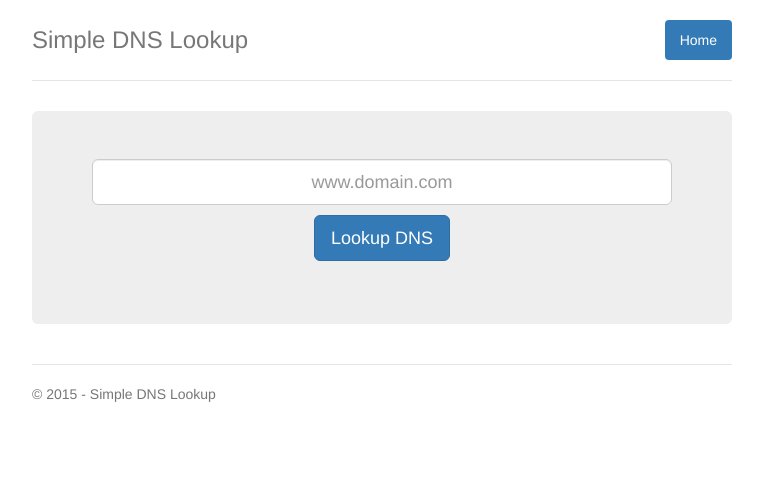
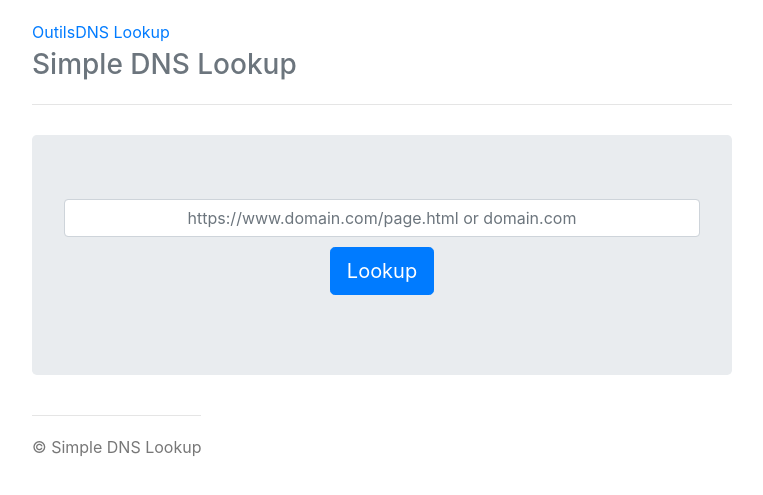
Before and after one commit to iSurcouf/Simple-DNS-Lookup, a PHP site: page /dns-lookup in a window 1280 px wide. Shown: the top 495 px of the page, without its empty margins (258-1021 px from the left). Run offline with PHP 8.4, Linux system fonts and the light colour scheme; data that the repository does not hold is empty; some libraries are stand-ins or nearby versions.

Commit message:
Update dns-lookup.php

```diff
--- a/dns-lookup.php
+++ b/dns-lookup.php
@@ -7,15 +7,15 @@
         <!-- The above 3 meta tags *must* come first in the head; any other head content must come *after* these tags -->
         <meta name="description" content="">
         <meta name="author" content="HQWEB">
-    <link rel="icon" href="/favicon.ico">
+        <link rel="icon" href="https://www.hqweb.com/images/favicon.ico">
 
         <title>Simple DNS Lookup</title>
 
         <!-- Bootstrap core CSS -->
-    <link href="https://maxcdn.bootstrapcdn.com/bootstrap/3.3.6/css/bootstrap.min.css" rel="stylesheet">
+        <link href="css/bootstrap.min.css" rel="stylesheet">
 
         <!-- Custom styles for this template -->
-    <link href="style.css" rel="stylesheet">
+        <link href="css/style.css" rel="stylesheet">
 
         <!-- HTML5 shim and Respond.js for IE8 support of HTML5 elements and media queries -->
         <!--[if lt IE 9]>
@@ -23,16 +23,14 @@
         <script src="https://oss.maxcdn.com/respond/1.4.2/respond.min.js"></script>
         <![endif]-->
     </head>
+    <body>
+        <div class="container">
 
-  <body>
-
-
-
-<div class="container">
             <div class="header clearfix">
                 <nav>
                     <ul class="nav nav-pills pull-right">
-            <li role="presentation" class="active"><a href="/dnscheck">Home</a></li>
+                        <li role="presentation" ><a href="/">Outils</a></li>
+                        <li role="presentation" class="active"><a href="/dns-lookup">DNS Lookup</a></li>
                     </ul>
                 </nav>
                 <h3 class="text-muted">Simple DNS Lookup</h3>
@@ -41,8 +39,8 @@
             <div class="jumbotron">
                 <form action="" method="post">
                     <div class="form-group">
-				<input class="form-control input-lg text-center" name ="domain" type="text" placeholder="<?php if(isset($_POST['submit'])) { echo($_POST['domain']); }else{echo("www.domain.com");} ?>" requirerd>
-	        	<button type="submit" name="submit" class="btn btn-primary btn-lg">Lookup DNS</button>
+                        <input class="form-control input-lg text-center" name ="domain" type="text" placeholder="https://www.domain.com/page.html or domain.com" requirerd>
+                        <button type="submit" name="submit" class="btn btn-primary btn-lg">Lookup</button>
                     </div>
                 </form>
             </div>
@@ -51,10 +49,17 @@
 
                 <?php
 
+                $posted_domain = $_POST['domain'];
+                $parsed_url = parse_url($posted_domain);
                     if(isset($_POST['submit']))
                             {
-						$domain_regex = '/[a-z\d][a-z\-\d\.]+[a-z\d]/i';
-						$domain = $_POST['domain'];
+                                if (array_key_exists('host', $parsed_url)) {
+                                    $domain = $parsed_url['host'];
+                                }
+                                else {
+                                    $domain = $posted_domain;
+                                }
+
                                 $dns_a = dns_get_record($domain, DNS_A);
                                 $dns_ns = dns_get_record($domain, DNS_NS);
                                 $dns_mx = dns_get_record($domain, DNS_MX);
@@ -65,18 +70,24 @@
 
                 ?>
 
+                <h3>Result for <?php echo($domain); ?></h3>
+
                 <table class="table table-striped table-bordered table-responsive">
                     <thead class="bg-primary">
-					<td class="text-center">Record</td>
-					<td class="text-center">Class</td>
+                            <td class="text-center">Records</td>
                             <td class="text-center">TTL</td>
-					<td>Details for <?php echo($_POST['domain']); ?></td>
+                            <td>Entries</td>
                     </thead>
+
+                    <!-- A RECORD -->
                     <tr>
-				<td class="vert-align text-center"><h4><span class="label label-primary"><?php echo($dns_a[0]['type']); ?></span></h4></td>
-				<td class="vert-align text-center"><?php echo($dns_a[0]['class']); ?></td>
+                        <td class="vert-align text-center"><h4><span class="label label-primary">A</span></h4></td>
+                            <?php $result_a = empty($dns_a); if($result_a != null){ ?> <!-- IF NO RECORD -->
+                        <td class="vert-align text-center">NA</td>
+                        <td class="warning"><h4>No record</h4></td>
+                            <?php } else { ?> <!-- ELSE NO RECORD -->
                         <td class="vert-align text-center"><?php echo($dns_a[0]['ttl']); ?></td>
-				<td>
+                        <td class="success">
                             <?php
                             foreach($dns_a as $value)
                                 {
@@ -87,20 +98,19 @@
                                         </h4>
                         <?php } ?>
                         </td>
+                            <?php } ?> <!-- END NO RECORD -->
                     </tr>
-			<?php $result_aaaa = empty($dns_aaaa); if($result_aaaa != null){ ?>
-			<tr class = "warning">
-				<td class="vert-align text-center"><h4>AAAA</h4></td>
+                    <!-- A RECORD -->
+
+                    <!-- AAAA RECORD -->
+                    <tr>
+                        <td class="vert-align text-center"><h4><span class="label label-info">AAAA</span></h4></td>
+                            <?php $result_aaaa = empty($dns_aaaa); if($result_aaaa != null){ ?> <!-- IF NO RECORD -->
                         <td class="vert-align text-center">/</td>
-				<td class="vert-align text-center">/</td>
-				<td><h4>No AAAA record for this server (IPV6)</h4></td>
-			</tr>
-			<?php } else { ?>
-			<tr>
-				<td class="vert-align text-center"><h4><span class="label label-info"><?php echo($dns_aaaa[0]['type']); ?><?php echo($result_aaaa); ?></span></h4></td>
-				<td class="vert-align text-center"><?php echo($dns_aaaa[0]['class']); ?></td>
+                        <td class="warning"><h4>No record</h4></td>
+                            <?php } else { ?> <!-- ELSE NO RECORD -->
                         <td class="vert-align text-center"><?php echo($dns_aaaa[0]['ttl']); ?></td>
-				<td>
+                        <td class="success">
                             <?php
                             foreach($dns_aaaa as $value)
                                 {
@@ -109,13 +119,19 @@
                                     </h4>
                                     <?php } ?>
                         </td>
+                            <?php } ?> <!-- END NO RECORD -->
                     </tr>
-			<?php } ?>
+                    <!-- AAAA RECORD -->
+
+                    <!-- NS RECORD -->
                     <tr>
-				<td class="vert-align text-center"><h4><span class="label label-success"><?php echo($dns_ns[0]['type']); ?></span></h4></td>
-				<td class="vert-align text-center"><?php echo($dns_ns[0]['class']); ?></td>
+                        <td class="vert-align text-center"><h4><span class="label label-success">NS</span></h4></td>
+                            <?php $result_ns = empty($dns_ns); if($result_ns != null){ ?> <!-- IF NO RECORD -->
+                        <td class="vert-align text-center">/</td>
+                        <td class="warning"><h4>No record</h4></td>
+                            <?php } else { ?> <!-- ELSE NO RECORD -->
                         <td class="vert-align text-center"><?php echo($dns_ns[0]['ttl']); ?></td>
-				<td>
+                        <td class="success">
                             <?php
                             foreach($dns_ns as $value)
                                 {
@@ -125,12 +141,19 @@
                                     </h4>
                                     <?php } ?>
                         </td>
+                            <?php } ?> <!-- END NO RECORD -->
                     </tr>
+                    <!-- NS RECORD -->
+
+                    <!-- MX RECORD -->
                     <tr>
-				<td class="vert-align text-center"><h4><span class="label label-danger"><?php echo($dns_mx[0]['type']); ?></span></h4></td>
-				<td class="vert-align text-center"><?php echo($dns_mx[0]['class']); ?></td>
+                        <td class="vert-align text-center"><h4><span class="label label-danger">MX</span></h4></td>
+                            <?php $result_mx = empty($dns_mx); if($result_mx != null){ ?> <!-- IF NO RECORD -->
+                        <td class="vert-align text-center">NA</td>
+                        <td class="warning"><h4>No record</h4></td>
+                            <?php } else { ?> <!-- ELSE NO RECORD -->
                         <td class="vert-align text-center"><?php echo($dns_mx[0]['ttl']); ?></td>
-				<td>
+                        <td class="success">
                             <?php
                             foreach($dns_mx as $value)
                                 {
@@ -141,12 +164,19 @@
                                     </h4>
                                     <?php } ?>
                         </td>
+                            <?php } ?> <!-- END NO RECORD -->
                     </tr>
+                    <!-- MX RECORD -->
+
+                    <!-- SOA RECORD -->
                     <tr>
-				<td class="vert-align text-center"><h4><span class="label label-warning"><?php echo($dns_soa[0]['type']); ?></span></h4></td>
-				<td class="vert-align text-center"><?php echo($dns_soa[0]['class']); ?></td>
+                        <td class="vert-align text-center"><h4><span class="label label-warning">SOA</span></h4></td>
+                            <?php $result_soa = empty($dns_soa); if($result_soa != null){ ?> <!-- IF NO RECORD -->
+                        <td class="vert-align text-center">NA</td>
+                        <td class="warning"><h4>No record</h4></td>
+                            <?php } else { ?> <!-- ELSE NO RECORD -->
                         <td class="vert-align text-center"><?php echo($dns_soa[0]['ttl']); ?></td>
-				<td>
+                        <td class="success">
                                 <h4>Email : <?php $email = explode(".", $dns_soa[0]['rname']); echo($email[0].'@'.$email[1].'.'.$email[2]); ?></h4>
                                 <h4>Serial : <?php echo($dns_soa[0]['serial']); ?></h4>
                                 <h4>Refresh : <?php echo($dns_soa[0]['refresh']); ?></h4>
@@ -154,33 +184,39 @@
                                 <h4>Expire : <?php echo($dns_soa[0]['expire']); ?></h4>
                                 <h4>Minimum TTL : <?php echo($dns_soa[0]['minimum-ttl']); ?></h4>
                         </td>
+                            <?php } ?> <!-- END NO RECORD -->
                     </tr>
+                    <!-- SOA RECORD -->
+
+                    <!-- TXT RECORD -->
                     <tr>
-				<td class="vert-align text-center"><h4><span class="label label-default"><?php echo($dns_txt[0]['type']); ?></span></h4></td>
-				<td class="vert-align text-center"><?php echo($dns_txt[0]['class']); ?></td>
+                        <td class="vert-align text-center"><h4><span class="label label-default">TXT</span></h4></td>
+                            <?php $result_txt = empty($dns_txt); if($result_txt != null){ ?> <!-- IF NO RECORD -->
+                        <td class="vert-align text-center">NA</td>
+                        <td class="warning"><h4>No record</h4></td>
+                            <?php } else { ?> <!-- ELSE NO RECORD -->
                         <td class="vert-align text-center"><?php echo($dns_txt[0]['ttl']); ?></td>
-				<td>
-						<h4><?php echo($dns_txt[0]['txt']); ?></h4>
+                        <td class="success">
+                            <?php
+                            foreach($dns_txt as $value)
+                                {
+                                    ?><h4>
+                                        <?php  echo($value['txt']); ?>
+                                    </h4>
+                                    <?php } ?>
                         </td>
+                            <?php } ?> <!-- END NO RECORD -->
                     </tr>
-			<tr>
-				<td colspan="4" class="vert-align text-center">
-					<?php $uniqid = uniqid(); file_put_contents('export/dns_export_'.$domain.'_'.$uniqid.'.txt', var_export($dns_all, TRUE)); $link = $domain.'_'.$uniqid ?>
-					<a href="export/dns_export_<?php echo($link); ?>.txt" class="btn btn-info" role="button" target="_blank" download>Download records (.txt)</a>
-				</td>
-			</tr>
+                    <!-- TXT RECORD -->
+
                 </table>
-
             </div>
 
-<?php
-					}
-?>
+            <?php } ?>
 
             <footer class="footer">
-        <p>&copy; 2015 - Simple DNS Lookup</p>
+                <p  class="text-center">&copy; Simple DNS Lookup</p>
             </footer>
-
             </div> <!-- /container -->
     </body>
 </html>
```
Lines whose indentation alone changed are shown as unchanged.
